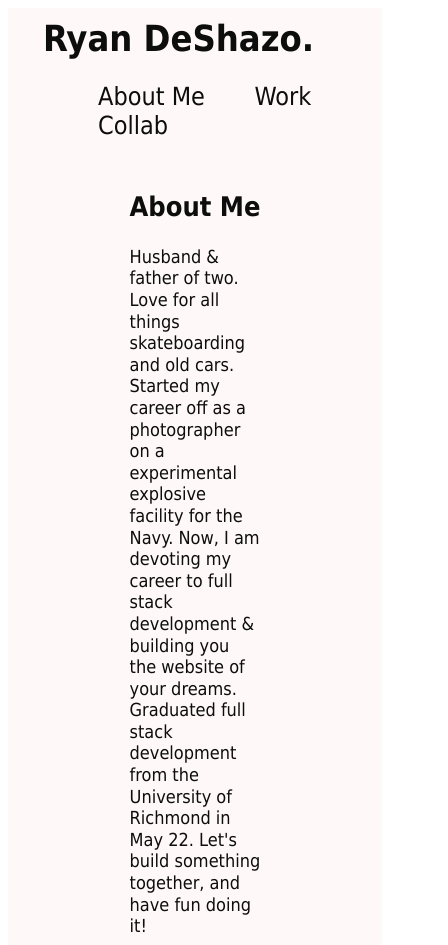
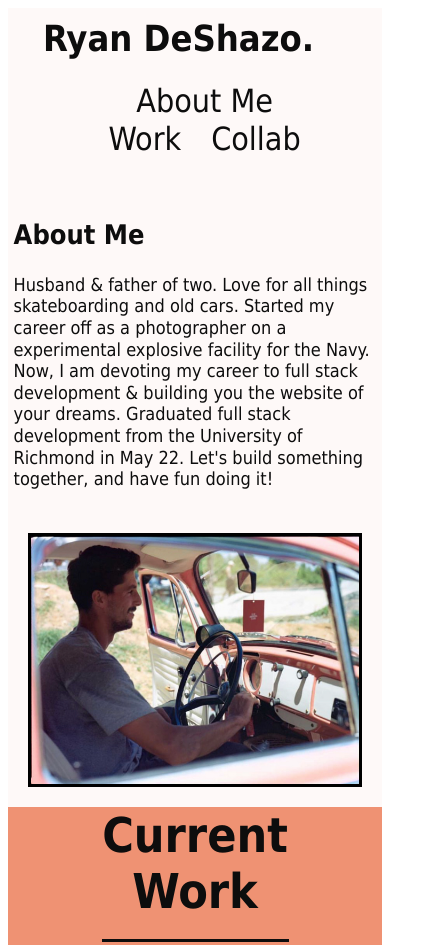
Before and after one commit to whosshazo/Ryan-DeShazo-Portfolio, a plain HTML site: page index.html in a window 390 px wide. Shown: the top 945 px of the page, 448 px wide, since content can reach past the window. Drawn offline with Linux system fonts and the light colour scheme; a web font is replaced by a local one.

Commit message:
finished media query section

```diff
--- a/assets/css/style.css
+++ b/assets/css/style.css
@@ -265,7 +265,7 @@ footer h2 {
 
 @media screen and (max-width: 980px) {
     header {
-        padding-bottom: 0;
+        display: flex;
         justify-content: center;
     }
     header h1 {
@@ -275,13 +275,12 @@ footer h2 {
 
     header nav ul {
         flex-direction: row;
-        flex-wrap: wrap;
-        align-items: center;
+        justify-content: center;
         width: 80%;
     }
 
     header nav ul li a {
-        font-size: 25px;
+        font-size: 32px;
         flex-wrap: wrap;
         justify-content: space-between;
     }
@@ -290,12 +289,25 @@ footer h2 {
         width: 100%;
     }
    body {
-       margin: 0 100px 10 100px;
-       flex: 2 100;
+       flex: 1 100;
    }
 
-   .about-me p {
-       display: flex;
+   #hero {
+       flex: 1 100;
+   }
+
+   .about-me {
+       flex: 1 100;
+   }
+
+   .selfie {
+       width: 100%;
+       height: 80%
+   }
+
+   .selfie img {
+       width: 100%;
+       height: 80%;
    }
 
     #currents {
@@ -306,7 +318,7 @@ footer h2 {
         justify-content: center;
     }
     .work {
-        flex: 0 70;
+        flex: 1 100;
     }
     .container {
         flex: 1 100%;
```
